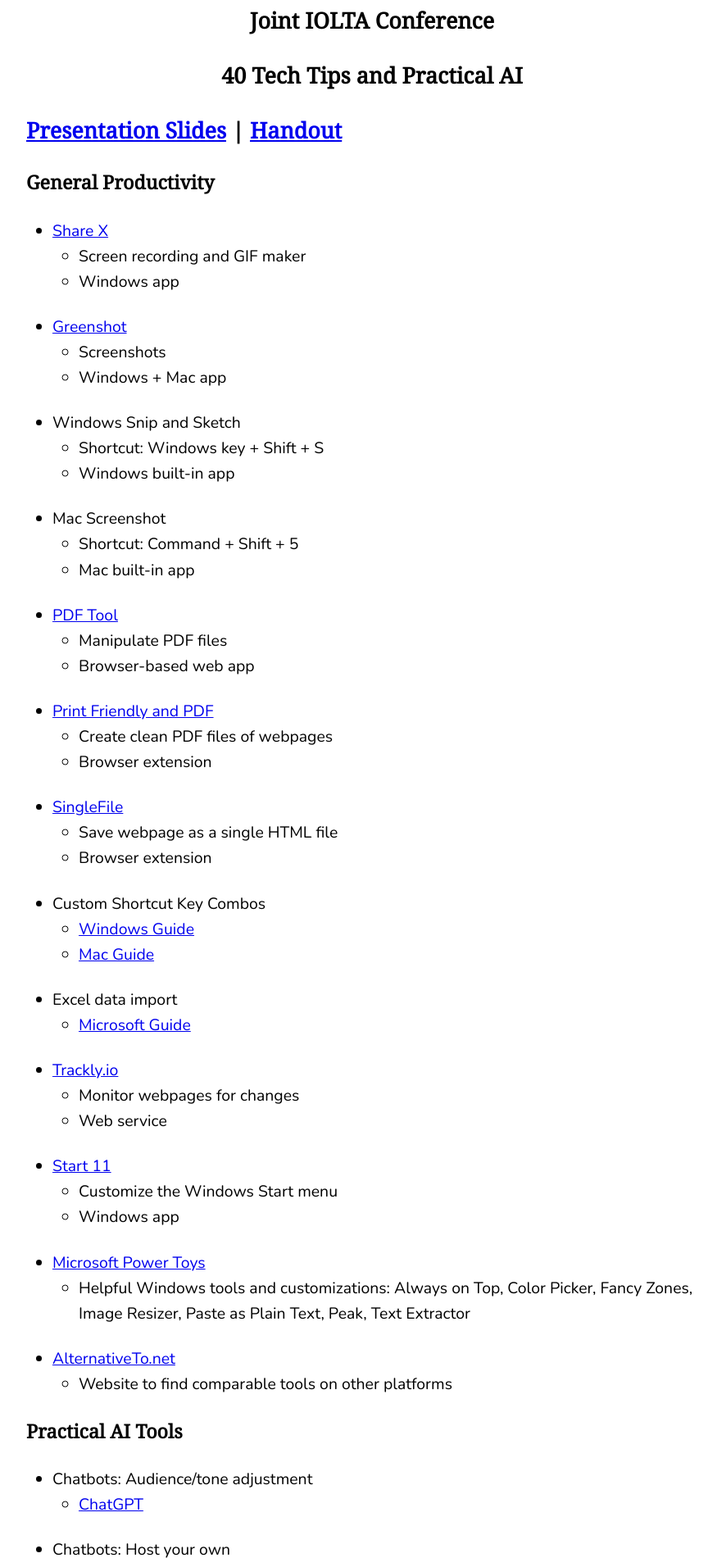
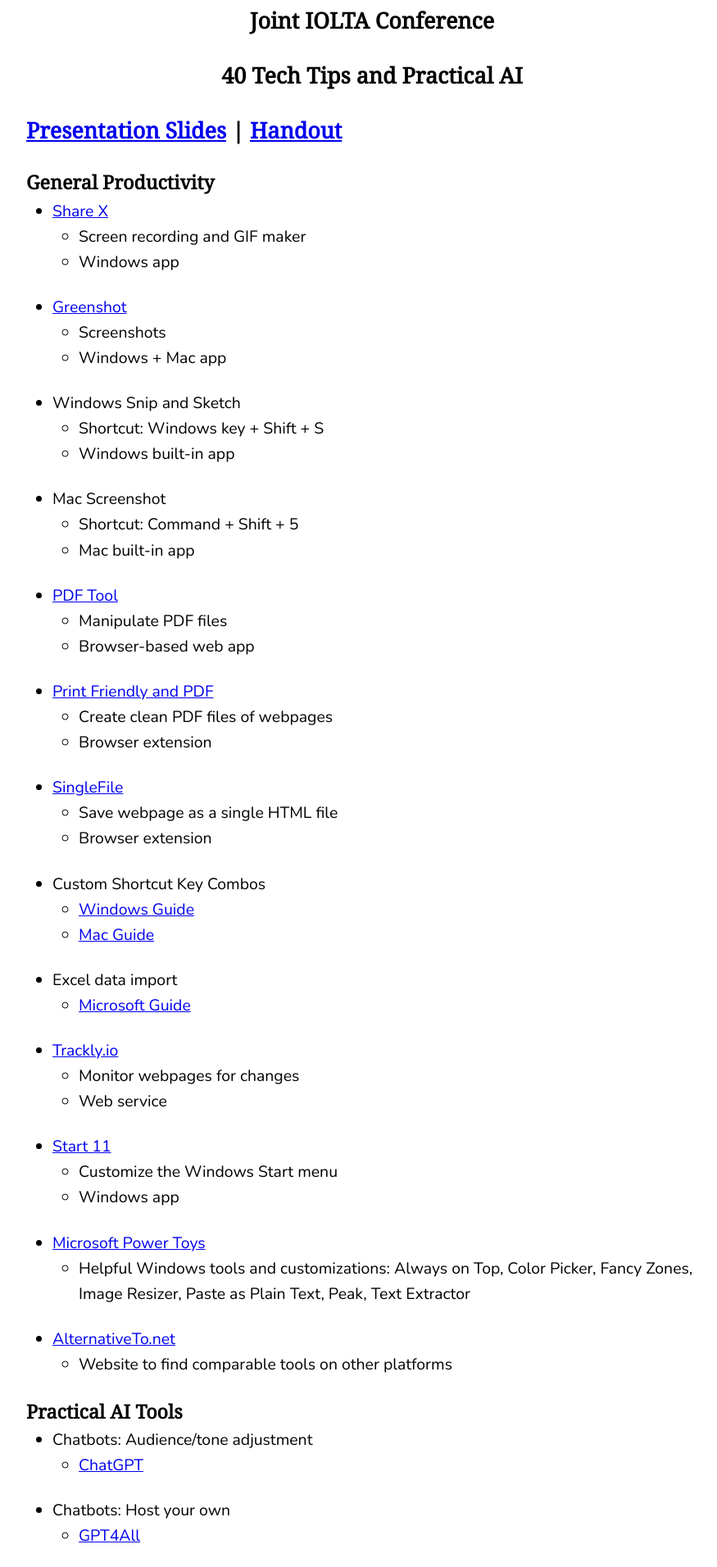
Before and after one commit to lelandsampson/Leland-Sampson-Website, a Jekyll site: the page built from iolta2023.md, in a window 1280 px wide. Shown: the part 393-2305 px from the top of the page at 82% size, without its empty margins (348-1223 px from the left). Built offline with Jekyll 4.4.1, drawn with Linux system fonts in a browser that asks for light colours.

Commit message:
Update style.css

```diff
--- a/assets/css/style.css
+++ b/assets/css/style.css
@@ -45,6 +45,12 @@
     font-family: 'Noto Serif', serif;
     margin-bottom: var(--spacing-md);
 }
+
+/* Remove bottom margin for h3, h4, h5, and h6 */
+h3, h4, h5, h6 {
+    margin-bottom: 0;
+}
+
 
 h1 { font-size: clamp(1.5rem, 1.171rem + 1.754vw, 2.75rem); }
 h2 { font-size: clamp(1.25rem, 1.118rem + 0.702vw, 1.75rem); }
```
